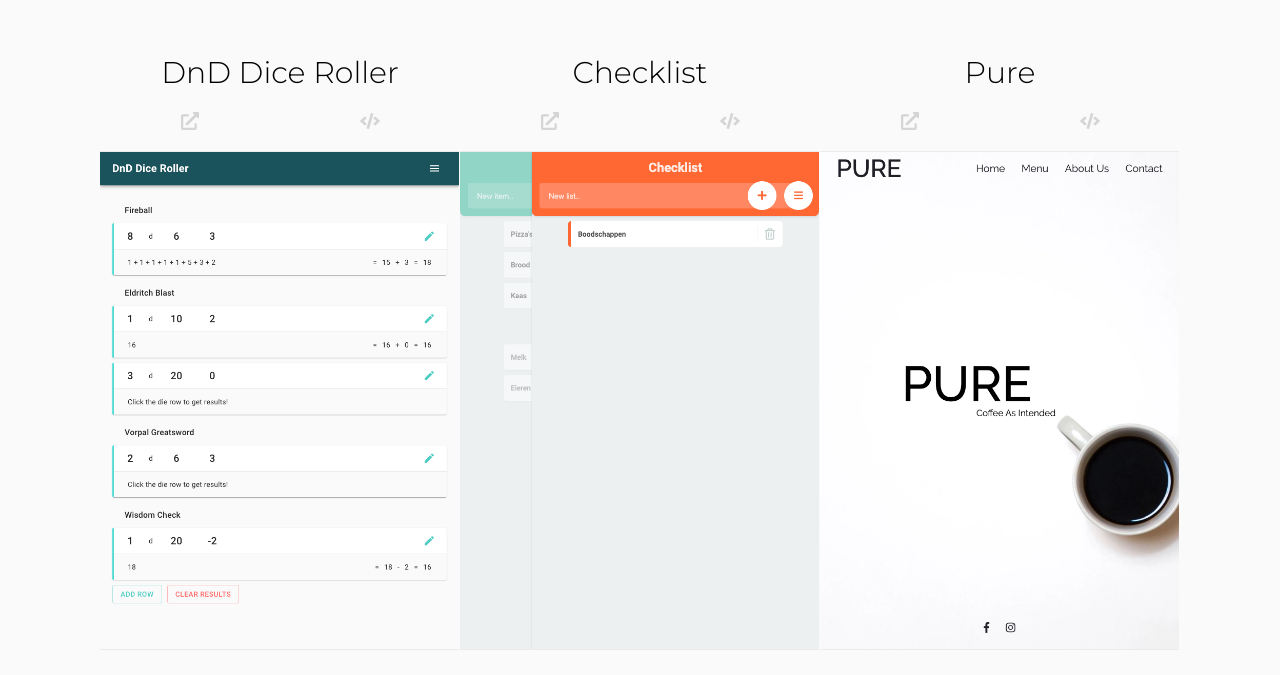
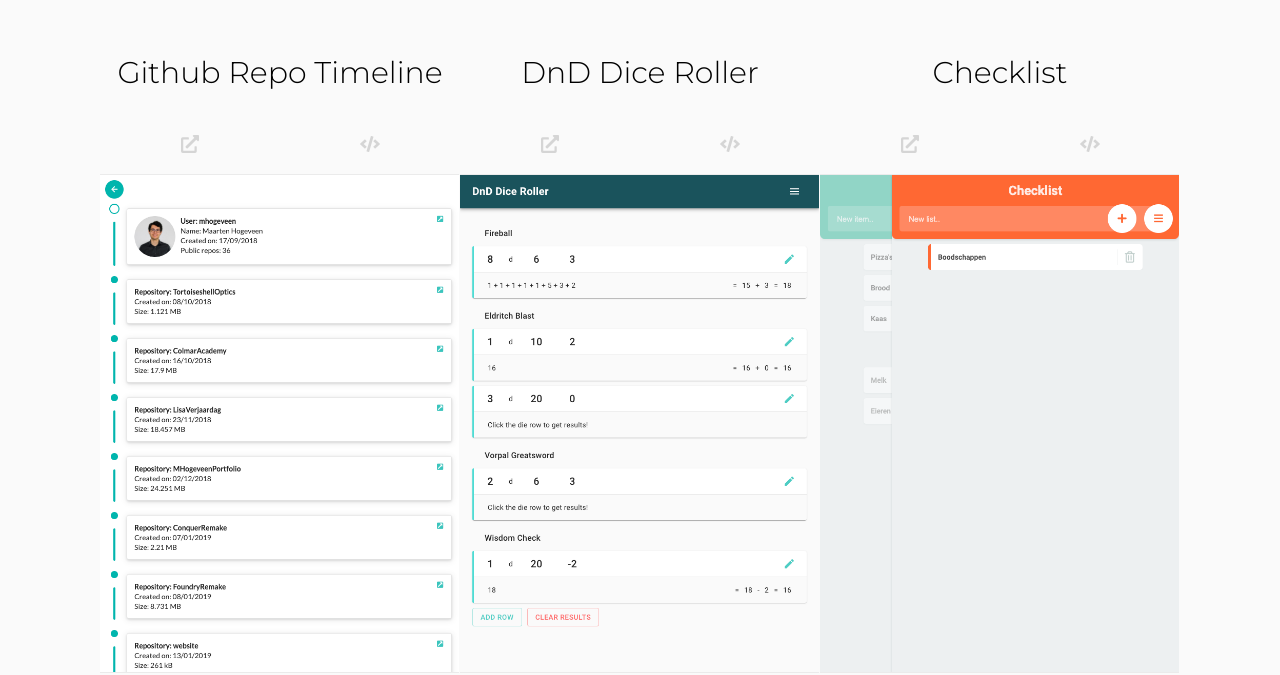
Before and after one commit to mhogeveen/mhogeveen.github.io, a React (Create React App) app: page / in a window 1280 px wide. Shown: the part 1596-2271 px from the top of the page. Built offline with nearby package versions, Linux system fonts and the light colour scheme.

Commit message:
Add project and fix styling for projects

```diff
--- a/src/assets/projects.js
+++ b/src/assets/projects.js
@@ -1,8 +1,16 @@
+import github_repo_timeline from './github_repo_timeline.webp'
 import dnd_dice_roller from './dnd_dice_roller.webp'
 import checklist from './checklist.webp'
 import pure from './pure.webp'
 
 export const projectsArray = [
+   {
+      name: 'Github Repo Timeline',
+      website: 'https://mhogeveen.github.io/github_repo_timeline/',
+      code: 'https://github.com/mhogeveen/github_repo_timeline',
+      image: github_repo_timeline,
+      icons: ['react', 'redux', 'javascript', 'sass'],
+   },
    {
       name: 'DnD Dice Roller',
       website: 'https://mhogeveen.github.io/dnd_dice_roller/',
--- a/src/sass/_mixins.scss
+++ b/src/sass/_mixins.scss
@@ -10,12 +10,52 @@
 @mixin project-columns {
    @for $i from 1 through 5 {
       &:nth-child(#{$i}) {
-         grid-column: #{$i + 2};
+         grid-column: #{$i + 1};
          grid-row: 2;
-
-         @media screen and (max-width: $l) {
-            grid-column: #{$i + 1};
-         }
+      }
+   }
+   @media screen and (max-width: $xl) {
+      &:nth-child(1) {
+         grid-column: 3;
+         grid-row: 2;
+      }
+      &:nth-child(2) {
+         grid-column: 4;
+         grid-row: 2;
+      }
+      &:nth-child(3) {
+         grid-column: 5;
+         grid-row: 2;
+      }
+      &:nth-child(4) {
+         grid-column: 3;
+         grid-row: 3;
+      }
+      &:nth-child(5) {
+         grid-column: 4;
+         grid-row: 3;
+      }
+   }
+   @media screen and (max-width: $l) {
+      &:nth-child(1) {
+         grid-column: 2;
+         grid-row: 2;
+      }
+      &:nth-child(2) {
+         grid-column: 3;
+         grid-row: 2;
+      }
+      &:nth-child(3) {
+         grid-column: 4;
+         grid-row: 2;
+      }
+      &:nth-child(4) {
+         grid-column: 2;
+         grid-row: 3;
+      }
+      &:nth-child(5) {
+         grid-column: 3;
+         grid-row: 3;
       }
    }
    @media screen and (max-width: $m) {
--- a/src/sass/components/_portfolio.scss
+++ b/src/sass/components/_portfolio.scss
@@ -1,6 +1,12 @@
 #portfolio {
    min-height: 100vh;
    grid-template-rows: 50px auto 50px;
+
+   @media screen and (max-width: $xl) {
+      &.grid {
+         grid-template-rows: 50px repeat(2, auto) 50px;
+      }
+   }
 
    @media screen and (max-width: $m) {
       &.grid {
@@ -14,14 +20,18 @@
    flex-direction: column;
    align-items: center;
    align-self: center;
+   padding-top: 50px;
 
    @include project-columns;
 
    &-title {
+      height: 60px;
+
       & h3 {
          margin: 0;
          font-size: 30px;
          font-weight: 300;
+         text-align: center;
       }
    }
 
@@ -58,18 +68,36 @@
       width: 100%;
    }
 
+   @media screen and (min-width: $xl) {
+      padding-top: 0;
+   }
+
+   @media screen and (max-width: $xl) {
+      &:nth-child(1),
+      &:nth-child(2),
+      &:nth-child(3) {
+         padding-top: 0;
+      }
+   }
+
+   @media screen and (max-width: $l) {
+      &:nth-child(1),
+      &:nth-child(2),
+      &:nth-child(3) {
+         padding-top: 0;
+      }
+   }
+
    @media screen and (max-width: $m) {
-      padding-top: 50px;
-
       &:nth-child(1),
       &:nth-child(2) {
-         padding: 0;
+         padding-top: 0;
       }
    }
 
    @media screen and (max-width: $s) {
-      &:nth-child(2) {
-         padding-top: 50px;
+      &:nth-child(1) {
+         padding-top: 0;
       }
    }
 }
```
Also changed, not shown: src/assets/github_repo_timeline.webp (added).
